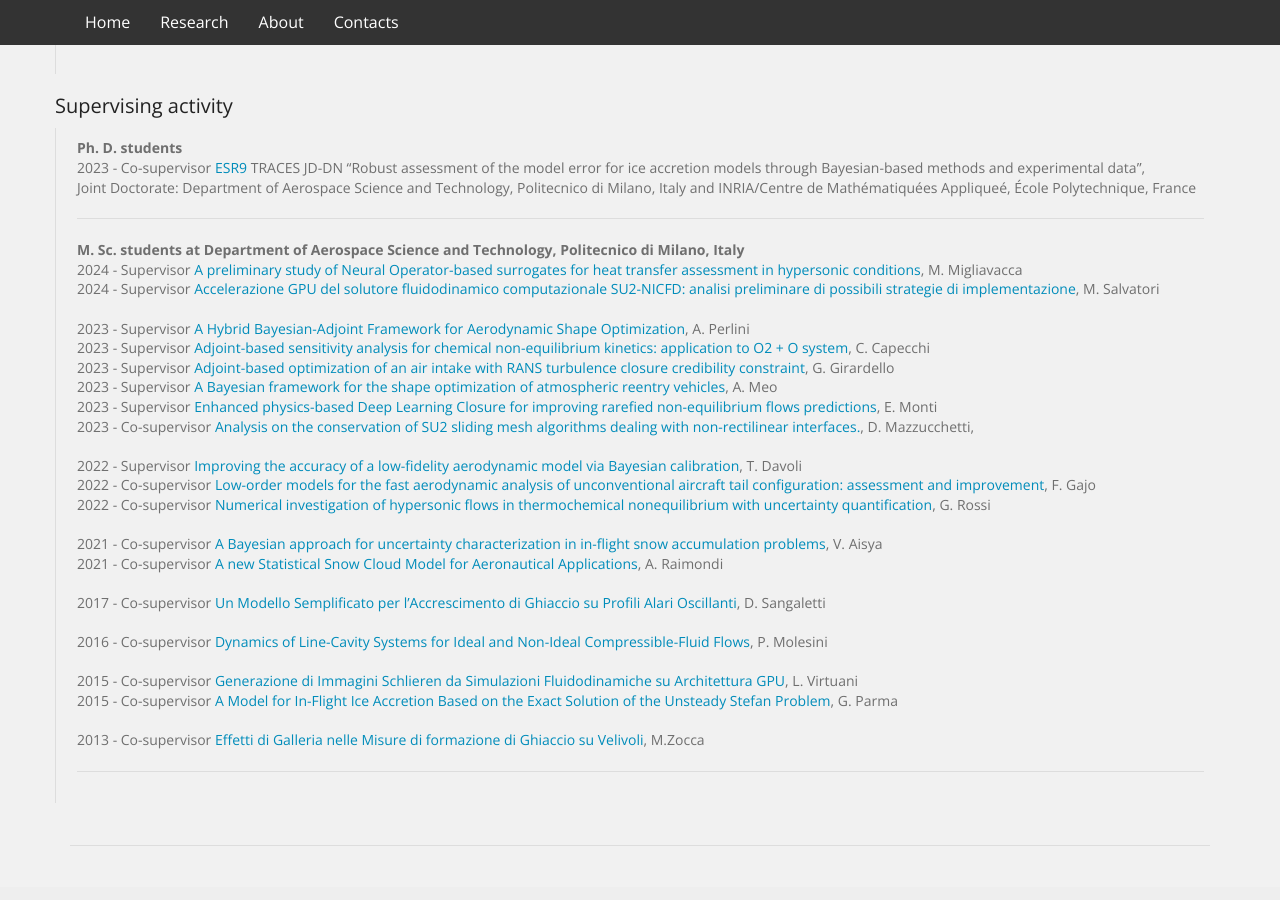
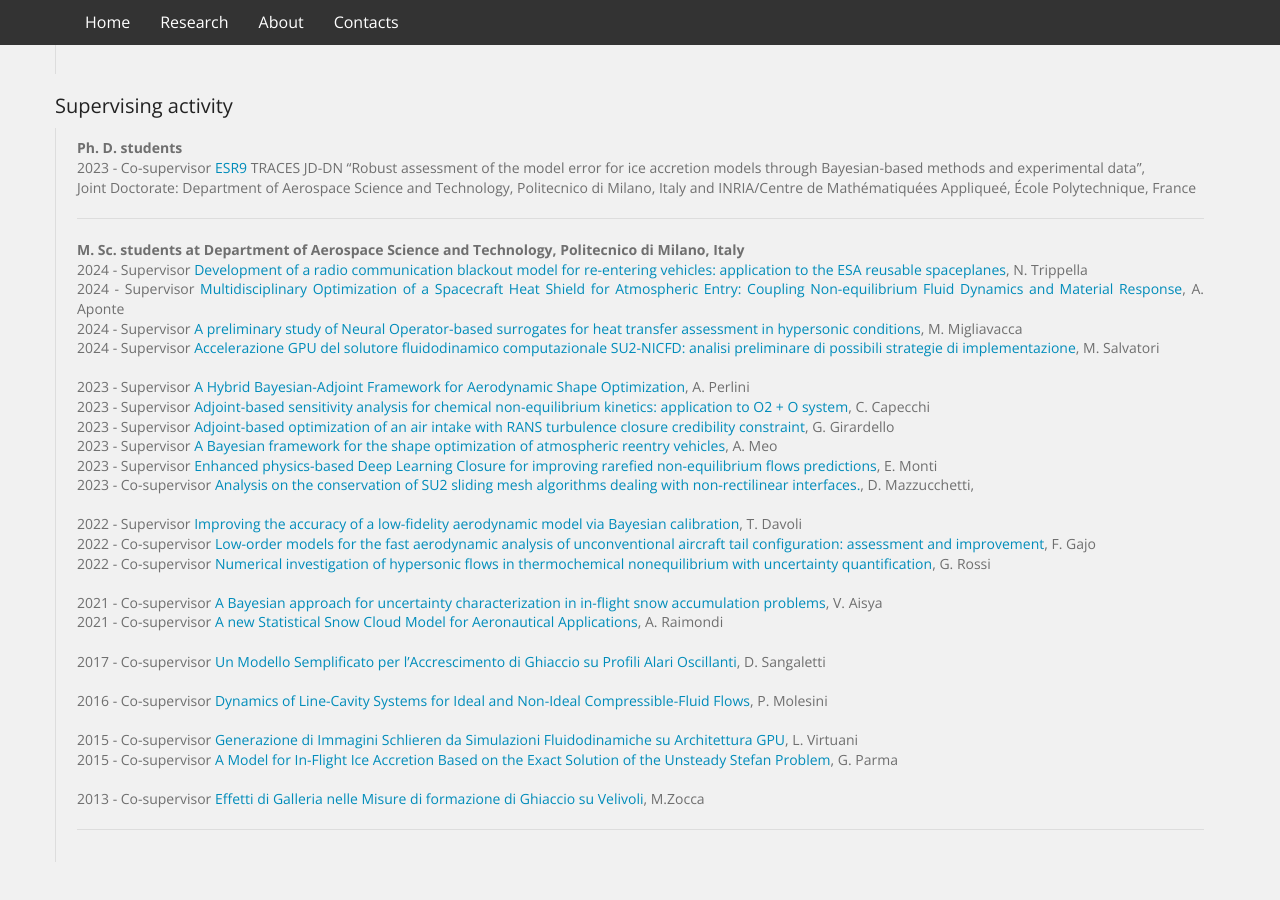
Before and after one commit to LaSerpe/LaSerpe.github.io, a Jekyll site: the page built from index.html, in a window 1280 px wide and 900 px high, scrolled down 2472 px. Built offline with Jekyll 4.4.1, drawn with Linux system fonts in a browser that asks for light colours; nearby versions of some CDN libraries; library files that are not in the unit come from our copies.

Commit message:
add thesis

```diff
--- a/index.html
+++ b/index.html
@@ -167,14 +167,16 @@ layout: default
 
 
 			      <dt><b>M. Sc. students at Department of Aerospace Science and Technology, Politecnico di Milano, Italy</b></dt>
-						<dd>2024 - Supervisor <a >A preliminary study of Neural Operator-based surrogates for heat transfer assessment in hypersonic conditions</a>, M. Migliavacca<br>
-						<dd>2024 - Supervisor <a >Accelerazione GPU del solutore fluidodinamico computazionale SU2-NICFD: analisi preliminare di possibili strategie di implementazione</a>, M. Salvatori<br>
+						<dd>2024 - Supervisor <a >Development of a radio communication blackout model for re-entering vehicles: application to the ESA reusable spaceplanes</a>, N. Trippella<br>
+						<dd>2024 - Supervisor <a >Multidisciplinary Optimization of a Spacecraft Heat Shield for Atmospheric Entry: Coupling Non-equilibrium Fluid Dynamics and Material Response</a>, A. Aponte<br>
+						<dd>2024 - Supervisor <a href="https://hdl.handle.net/10589/218642">A preliminary study of Neural Operator-based surrogates for heat transfer assessment in hypersonic conditions</a>, M. Migliavacca<br>
+						<dd>2024 - Supervisor <a href="https://hdl.handle.net/10589/218320">Accelerazione GPU del solutore fluidodinamico computazionale SU2-NICFD: analisi preliminare di possibili strategie di implementazione</a>, M. Salvatori<br>
 						<br>
-			      		<dd>2023 - Supervisor <a >A Hybrid Bayesian-Adjoint Framework for Aerodynamic Shape Optimization</a>, A. Perlini<br>
+			      		<dd>2023 - Supervisor <a href="https://hdl.handle.net/10589/214209">A Hybrid Bayesian-Adjoint Framework for Aerodynamic Shape Optimization</a>, A. Perlini<br>
 			      		<dd>2023 - Supervisor <a href="https://hdl.handle.net/10589/215309">Adjoint-based sensitivity analysis for chemical non-equilibrium kinetics: application to O2 + O system</a>, C. Capecchi<br>
 						<dd>2023 - Supervisor <a >Adjoint-based optimization of an air intake with RANS turbulence closure credibility constraint</a>, G. Girardello<br>
 						<dd>2023 - Supervisor <a href="https://hdl.handle.net/10589/209157">A Bayesian framework for the shape optimization of atmospheric reentry vehicles</a>, A. Meo<br>
-						<dd>2023 - Supervisor <a >Enhanced physics-based Deep Learning Closure for improving rarefied non-equilibrium flows predictions</a>, E. Monti<br>
+						<dd>2023 - Supervisor <a href="https://arc.aiaa.org/doi/10.2514/6.2024-0654">Enhanced physics-based Deep Learning Closure for improving rarefied non-equilibrium flows predictions</a>, E. Monti<br>
 						<dd>2023 - Co-supervisor <a href="https://hdl.handle.net/10589/215267">Analysis on the conservation of SU2 sliding mesh algorithms dealing with non-rectilinear interfaces.</a>, D. Mazzucchetti,<br>
 						<br>
 						<dd>2022 - Supervisor <a >Improving the accuracy of a low-fidelity aerodynamic model via Bayesian calibration</a>, T. Davoli<br>
```
